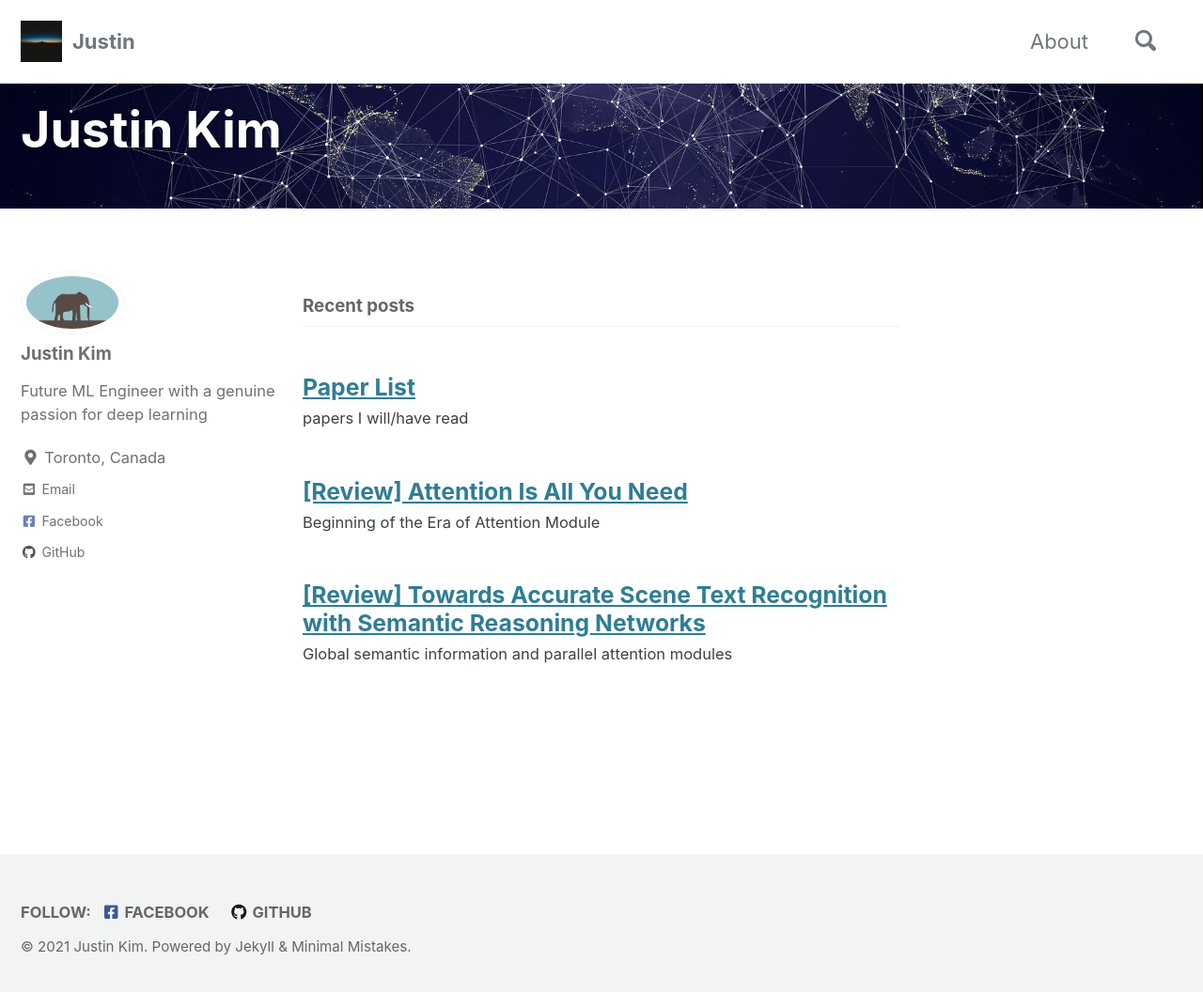
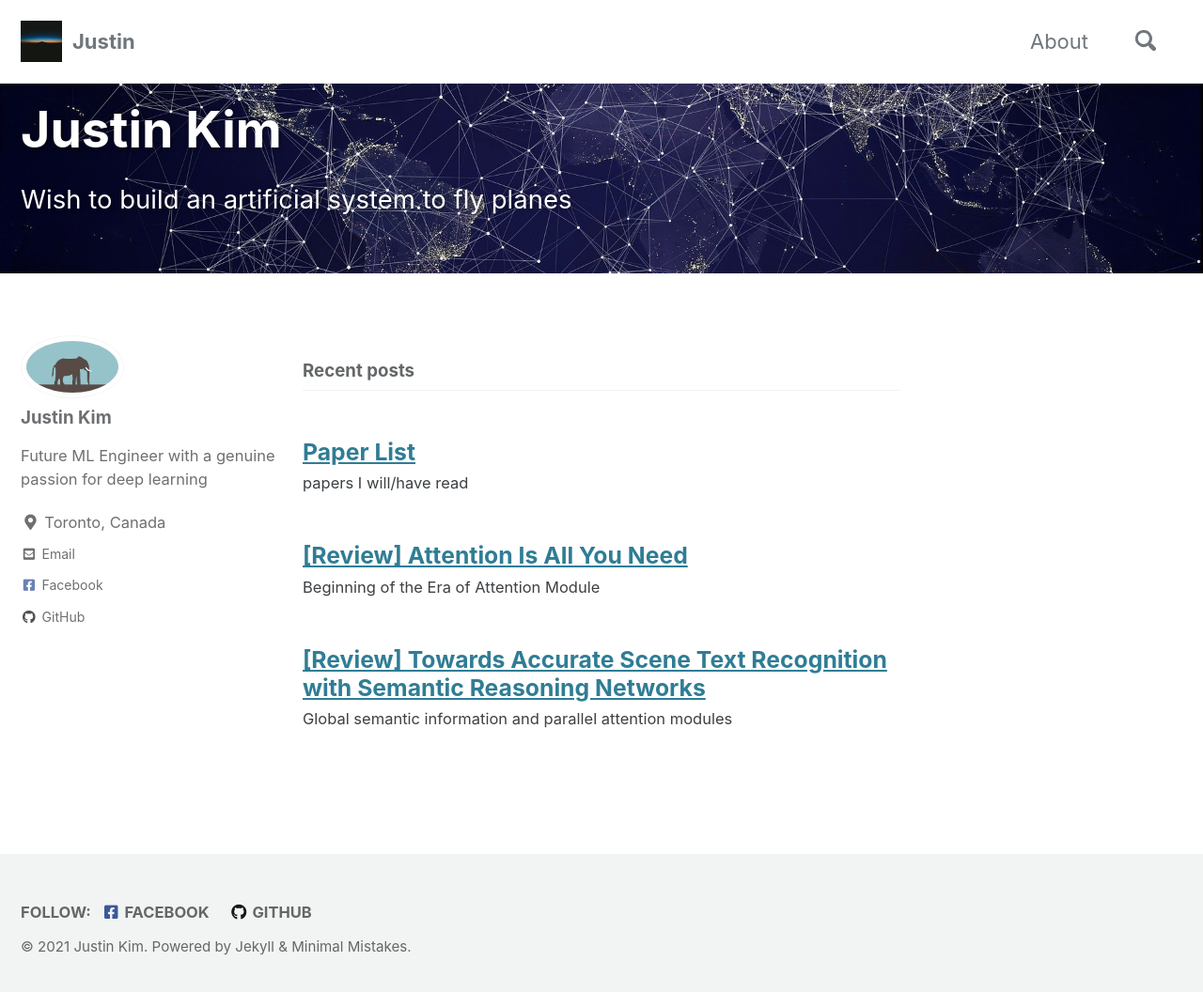
Before and after one commit to ijjustinKim/ijjustinKim.github.io, a Jekyll site: the page built from index.html, in a window 1280 px wide and 1064 px high. Shown: the top 1056 px of the window at 94% size. Built offline with Jekyll 4.4.1, drawn with Linux system fonts in a browser that asks for light colours; cached includes are drawn as plain includes; the list of posts is cut into pages by our own code.

Commit message:
updating subtitle on the index page

```diff
--- a/index.html
+++ b/index.html
@@ -2,7 +2,7 @@
 layout: home
 author_profile: true
 title : "Justin Kim"
-excerpt : ""
+excerpt : "Wish to build an artificial system to fly planes"
 header:
   overlay_image : /assets/images/overlay_test.jpg
 ---
```
